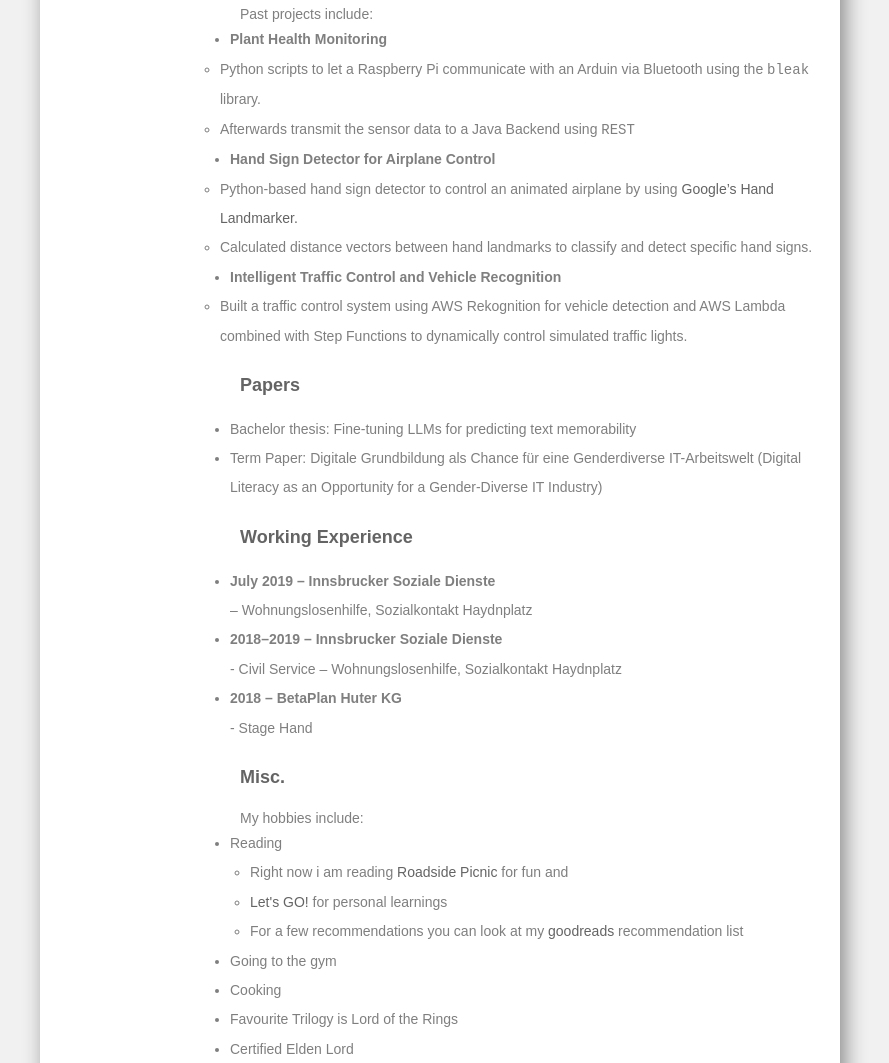
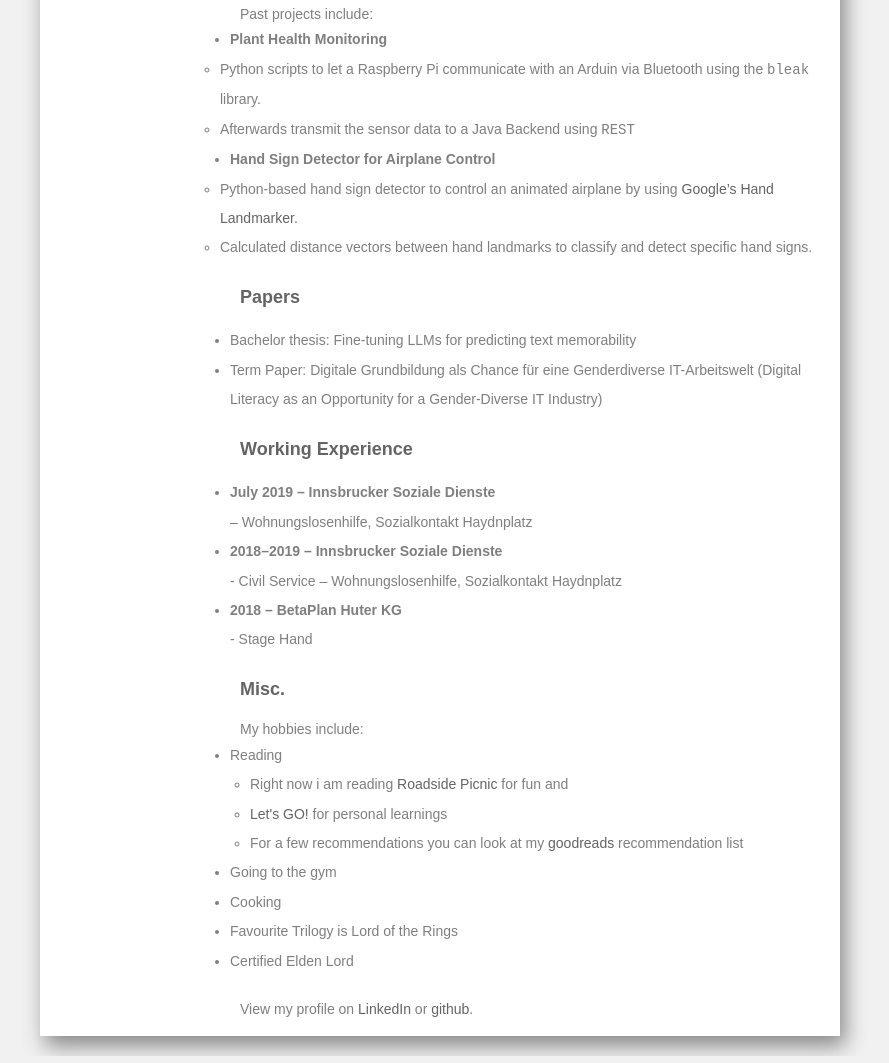
Before and after one commit to aschett/my-website, a plain HTML site: page index.html in a window 1280 px wide. Shown: the part 879-1942 px from the top of the page, without its empty margins (200-1089 px from the left). Drawn offline with Linux system fonts and the light colour scheme.

Commit message:
Delete Project

```diff
--- a/index.html
+++ b/index.html
@@ -134,12 +134,6 @@ Hey! My name is Andreas Schett. I am a computer science student from Innsbruck,
           <li>Calculated distance vectors between hand landmarks to classify and detect specific hand signs.</li>
         </ul>
       </li>
-      <li>
-        <strong>Intelligent Traffic Control and Vehicle Recognition</strong><br>
-        <ul>
-          <li>Built a traffic control system using AWS Rekognition for vehicle detection and AWS Lambda combined with Step Functions to dynamically control simulated traffic lights.</li>
-        </ul>
-      </li>
     </ul>
 
 
```
